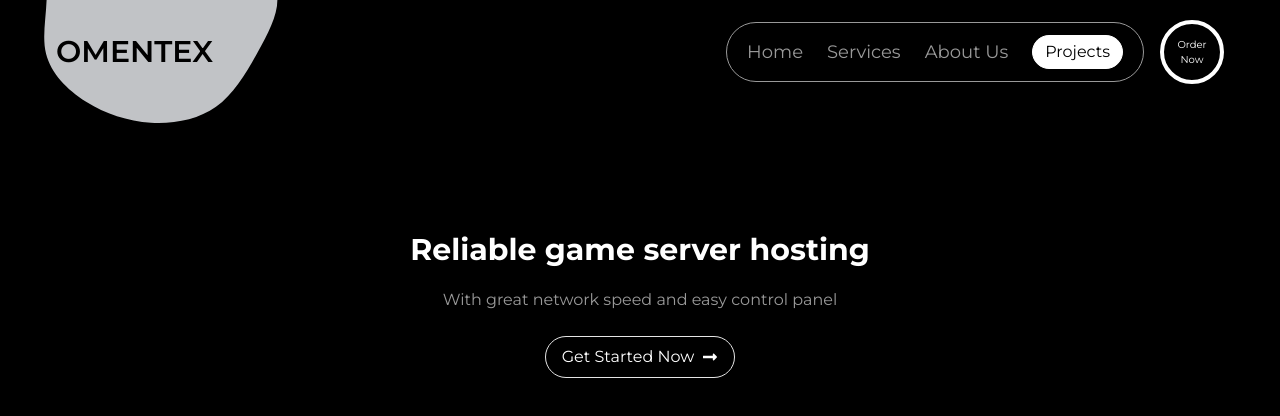
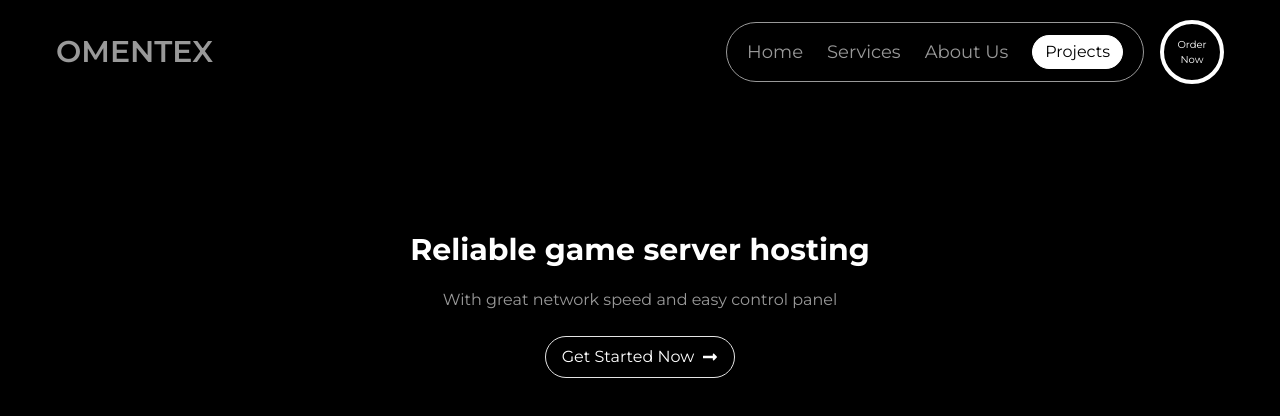
Before and after one commit to ashirmustafa/omentex, a Next.js app: page / in a window 1280 px wide. Shown: the top 416 px of the page. Built offline with nearby package versions, Linux system fonts and the light colour scheme.

Commit message:
navbar ui update

```diff
--- a/app/page.tsx
+++ b/app/page.tsx
@@ -1,15 +1,14 @@
-import HeroLayout from "@/components/Home/HeroLayout";
+import HomeLayout from "@/components/Home/HomeLayout";
 import HeroSection from "@/components/Home/HeroSection";
 import Navbar from "@/components/Navbar/Navbar";
-
 
 const Home = () => {
   return (
     <>
-      <HeroLayout>
+      <HomeLayout>
         <Navbar />
         <HeroSection />
-      </HeroLayout>
+      </HomeLayout>
     </>
   );
 };
--- a/components/Home/HeroLayout.tsx
+++ /dev/null
@@ -1,23 +0,0 @@
-import Image from "next/image";
-
-const HeroLayout = ({
-  children,
-}: Readonly<{
-  children: React.ReactNode;
-}>) => {
-  return (
-    <div className="h-screen bg-black 2xl:px-20 xl:px-14 md:px-10 px-3 relative">
-      <Image
-        alt="blob"
-        src="/blob.svg"
-        width={300}
-        height={200}
-        className="absolute -top-40 xl:-left-0 lg:-left-11 md:-left-11 -left-16 rotate-180 opacity-80 select-none"
-        draggable={false}
-      />
-      {children}
-    </div>
-  );
-};
-
-export default HeroLayout;
--- /dev/null
+++ b/components/Home/HomeLayout.tsx
@@ -0,0 +1,15 @@
+import Image from "next/image";
+
+const HomeLayout = ({
+  children,
+}: Readonly<{
+  children: React.ReactNode;
+}>) => {
+  return (
+    <div className="h-screen bg-black 2xl:px-20 xl:px-14 md:px-10 px-3">
+      <div className="max-w-[1760px] w-full mx-auto">{children}</div>
+    </div>
+  );
+};
+
+export default HomeLayout;
--- a/components/Logo.tsx
+++ b/components/Logo.tsx
@@ -2,7 +2,14 @@ import Link from "next/link";
 import React from "react";
 
 const Logo = () => {
-  return <Link href="/" className="font-semibold text-black text-3xl relative z-50">OMENTEX</Link>;
+  return (
+    <Link
+      href="/"
+      className="font-semibold text-3xl relative z-50 text-[#999999]"
+    >
+      OMENTEX
+    </Link>
+  );
 };
 
 export default Logo;
```
